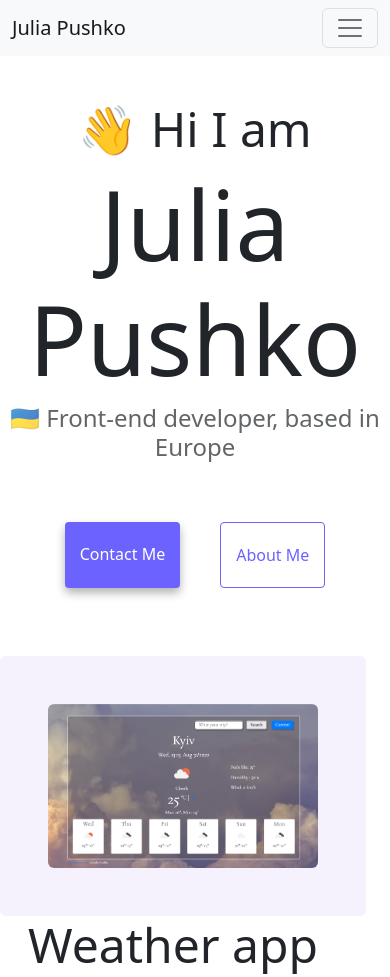
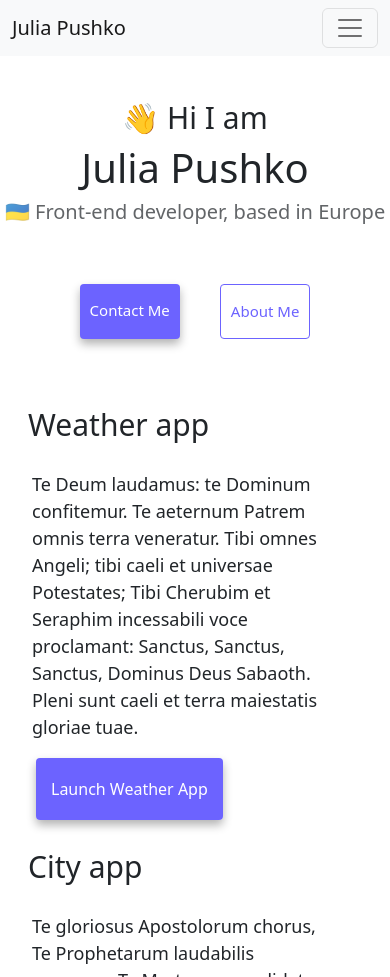
Before and after one commit to Julia-Pushko/Portfolio-of-Julia-Pushko, a plain HTML site: page index.html in a window 390 px wide. Shown: the top 977 px of the page. Drawn offline with nearby package versions, Linux system fonts and the light colour scheme.

Commit message:
Added media queris

```diff
--- a/index.html
+++ b/index.html
@@ -67,17 +67,20 @@
     <div class="navigation-links mb-5">
       <a
         href="about.html#contact"
-        class="primary-link"
+        class="primary-link contact-me-link"
         title="Contact Julia Pushko"
         >Contact me</a
       >
-      <a href="about.html" class="secondary-link" title="About Julia Pushko"
+      <a
+        href="about.html"
+        class="secondary-link about-me-link"
+        title="About Julia Pushko"
         >About me</a
       >
     </div>
     <div class="container">
       <div class="row">
-        <div class="col-sm-6 bg-color p-5 rounded">
+        <div class="col-sm-6 bg-color p-5 rounded d-none d-md-block">
           <img
             src="images/weather-app3.png"
             class="img-fluid rounded"
@@ -114,7 +117,7 @@
             >Launch City App</a
           >
         </div>
-        <div class="col-sm-6 rounded bg-color text-center">
+        <div class="col-sm-6 rounded bg-color text-center d-none d-md-block">
           <img
             src="images/vyshgorod-city-project1.png"
             class="img-fluid rounded mb-5 mt-5"
--- a/style.css
+++ b/style.css
@@ -98,3 +98,30 @@ p {
 .bg-color {
   background-color: var(--secondary-color);
 }
+
+@media (max-width: 576px) {
+  h1 {
+    font-size: 40px;
+  }
+  h2 {
+    font-size: 30px;
+  }
+  h3 {
+    font-size: 20px;
+  }
+  p {
+    text-align: center !important;
+  }
+  a .email-link {
+    font-size: 28px !important;
+  }
+  .vishgorod-image-about-page {
+    margin-top: 15px;
+  }
+  .contact-me-link,
+  .about-me-link {
+    font-size: 15px;
+    text-align: center;
+    padding: 15px 10px;
+  }
+}
```
Also changed, not shown: about.html (+1 -1 lines).
